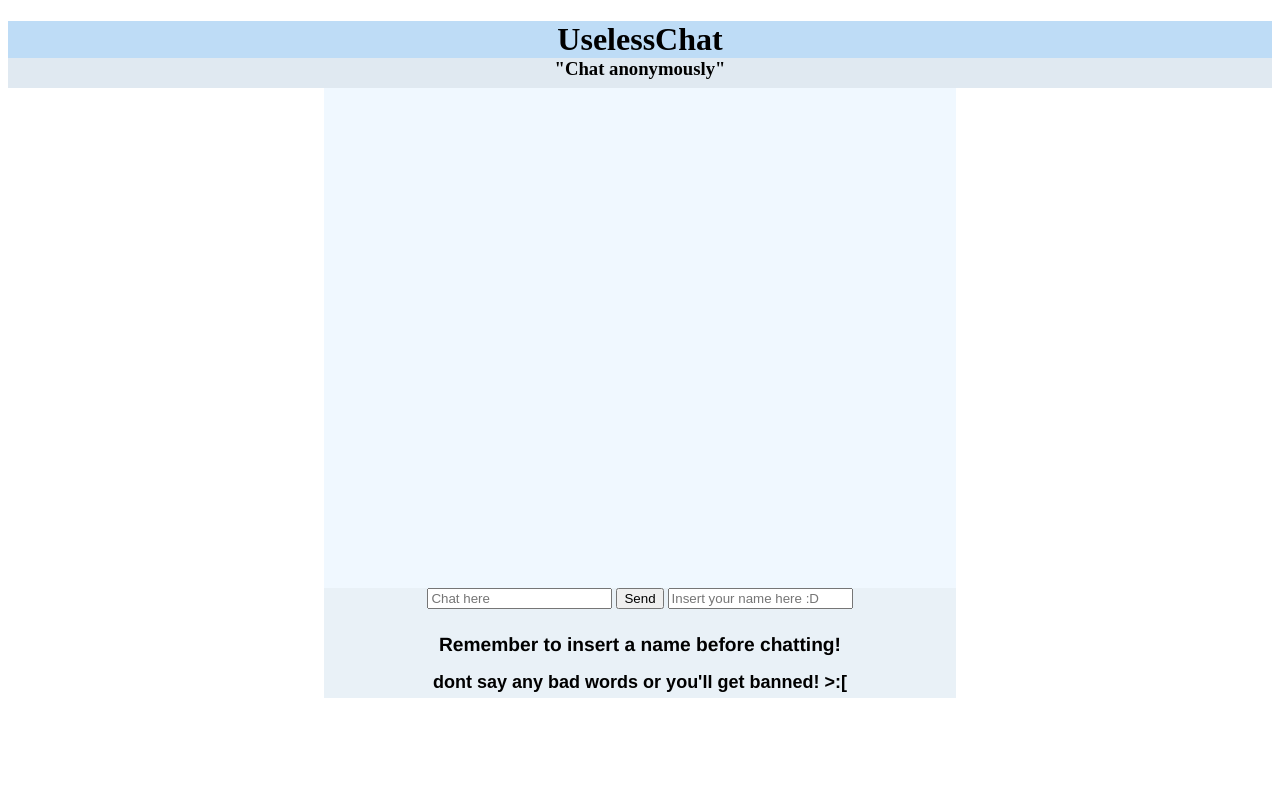
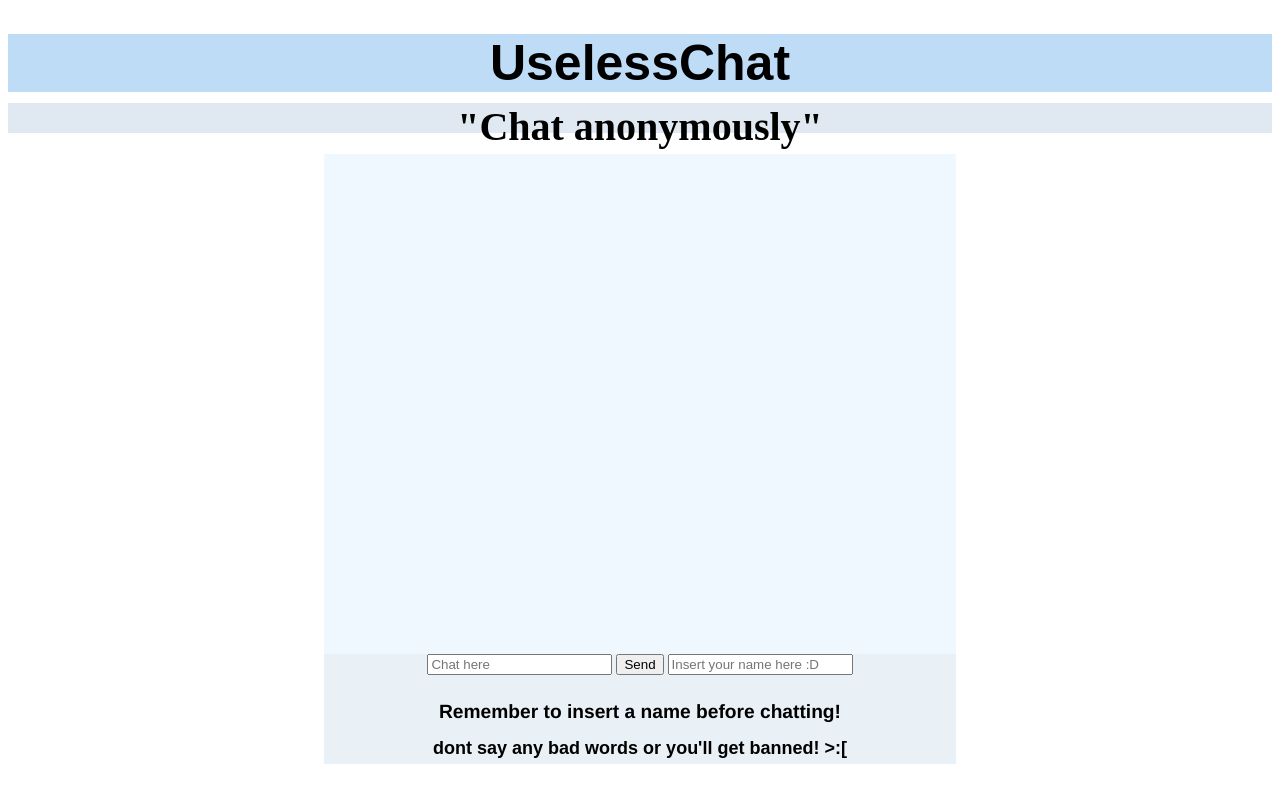
Before and after one commit to UselessPlace/UselessChat, a plain HTML site: page index.html in a window 1280 px wide. Shown: the top 800 px of the page. Drawn offline with Linux system fonts and the light colour scheme; no server answers.

Commit message:
Slight Changes

```diff
--- a/index.html
+++ b/index.html
@@ -8,8 +8,8 @@
 </head>
 <body>
 <center>
-    <h1 id="Header">UselessChat</h1>
-    <h3 style="background-color: rgb(224, 233, 241); margin-top: -22px; height: 30px;">"Chat anonymously"</h3>
+    <h1 id="Header" style="font-family: Arial, Helvetica, sans-serif; font-size: 50px;">UselessChat</h1>
+    <h3 style="background-color: rgb(224, 233, 241); margin-top: -22px; height: 30px; font-size: 40px;">"Chat anonymously"</h3>
 
     <div id="ChatDiv" style="margin-top: -19px;">
         <ul id="ChatLi" style="list-style: none;"></ul>
```
